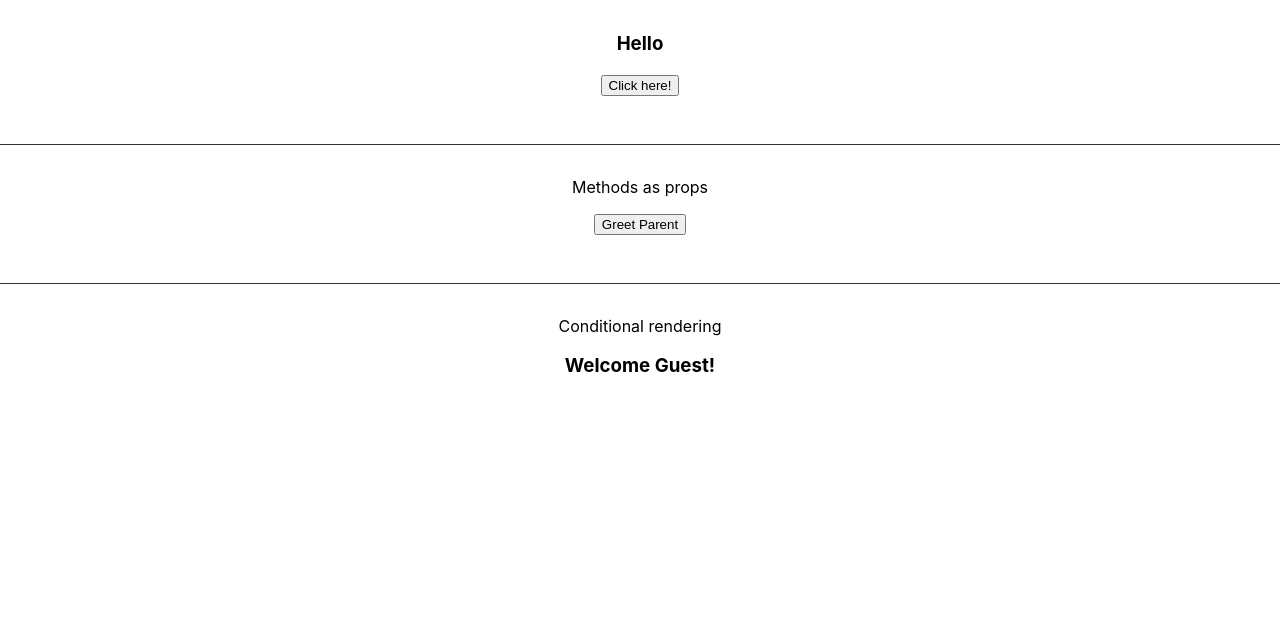
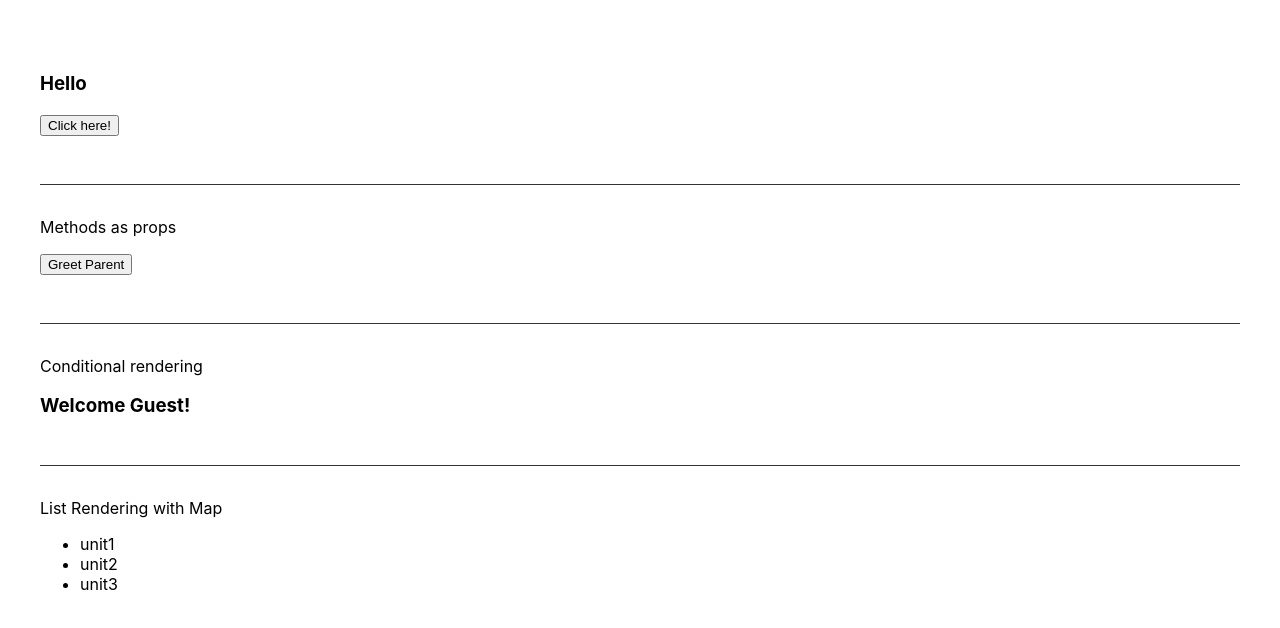
Before and after one commit to Unit-Git/ReactJS-beginner-Codevolution, a React (Create React App) app: page / in a window 1280 px wide. Shown: the top 628 px of the page. Built offline with nearby package versions, Linux system fonts and the light colour scheme.

Commit message:
list rendering

```diff
--- a/src/App.js
+++ b/src/App.js
@@ -3,6 +3,7 @@ import './App.css';
 import EventBind from './components/EventBind';
 import ParentConmponent from './components/ParentConmponent';
 import UserGreeting from './components/UserGreeting';
+import NameList from './components/NameList';
 // import Message from './components/Message';
 // import Counter from './components/Counter';
 // import FunctionClick from './components/FunctionClick';
@@ -17,7 +18,7 @@ const devider = {
 
 function App() {
 	return (
-		<div className='App'>
+		<div style={{ padding: '2.5rem' }}>
 			{/* <p></p>
 			<Counter />
 			<Message /> */}
@@ -34,6 +35,10 @@ function App() {
 			<p></p>
 
 			<UserGreeting />
+			<div style={devider}></div>
+			<p>List Rendering with Map</p>
+			<p></p>
+			<NameList />
 		</div>
 	);
 }
--- /dev/null
+++ b/src/components/NameList.jsx
@@ -0,0 +1,13 @@
+import React, { Fragment } from 'react';
+
+function NameList() {
+	const names = ['unit1', 'unit2', 'unit3'];
+	const namelist = names.map((name) => <li>{name}</li>);
+	return (
+		<Fragment>
+			<ul>{namelist}</ul>
+		</Fragment>
+	);
+}
+
+export default NameList;
```
